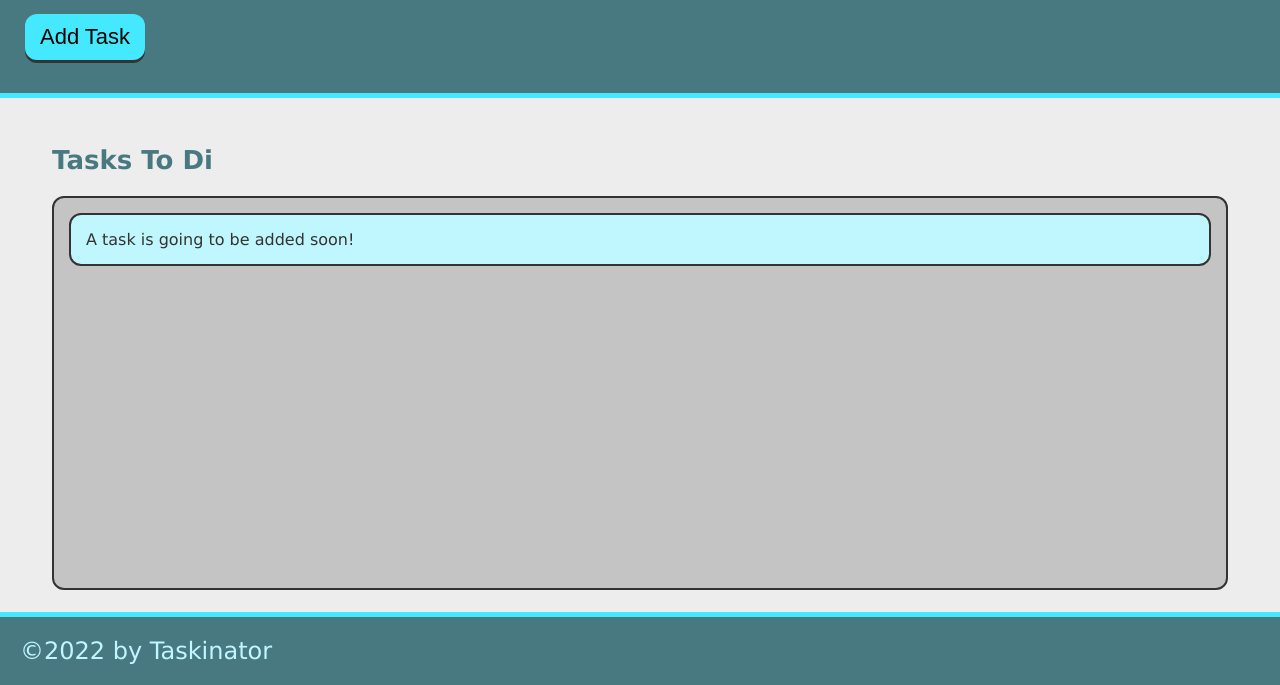
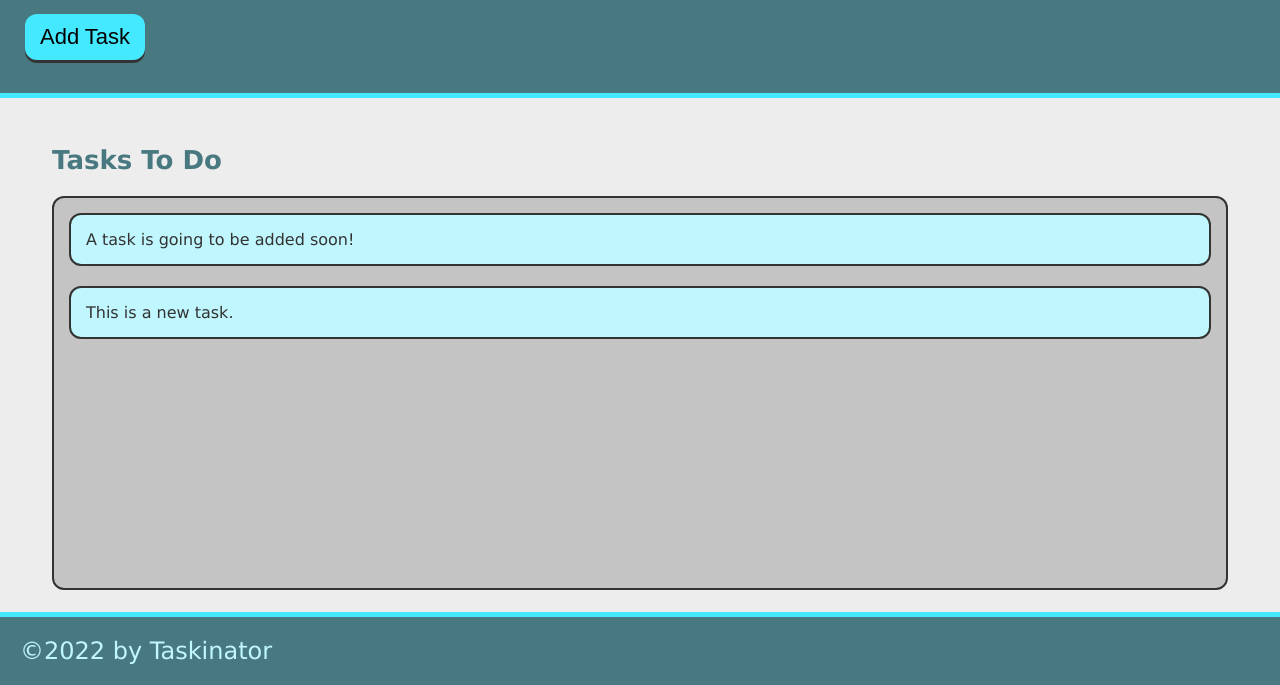
Before and after one commit to SipG789/task-app, a plain HTML site: page index.html in a window 1280 px wide. Both pictures are taken after a click on the button "Add Task". Shown: the part 115-800 px from the top of the page. Drawn offline with Linux system fonts and the light colour scheme; files whose address does not match are found by name.

Commit message:
add ability to task

```diff
--- a/assets/js/script.js
+++ b/assets/js/script.js
@@ -0,0 +1,12 @@
+var buttonEl = document.querySelector("#save-task");
+var tasksToDoEl = document.querySelector("#tasks-to-do");
+
+
+var createTaskHandler = function() {
+    var listItemEl = document.createElement("li");
+    listItemEl.className = "task-item";
+    listItemEl.textContent = "This is a new task.";
+    tasksToDoEl.appendChild(listItemEl);
+};
+
+buttonEl.addEventListener("click", createTaskHandler);
--- a/index.html
+++ b/index.html
@@ -11,14 +11,14 @@
     <header>
         <h1 class="page-title">Taskinator</h1>
         <p>Click the button below to ass a new task!</p>
-        <button class="btn">Add Task</button>
+        <button class="btn" id="save-task">Add Task</button>
     </header>
 
     <main class="page-content">
         <section class="task-list-wrapper">
-            <h2 class="list-title">Tasks To Di</h2>
+            <h2 class="list-title">Tasks To Do</h2>
 
-            <ul class="task-list">
+            <ul class="task-list" id="tasks-to-do">
                 <li class="task-item">A task is going to be added soon!</li>
             </ul>
         </section>
```
